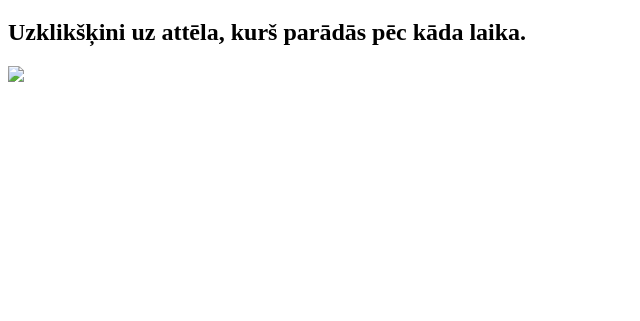
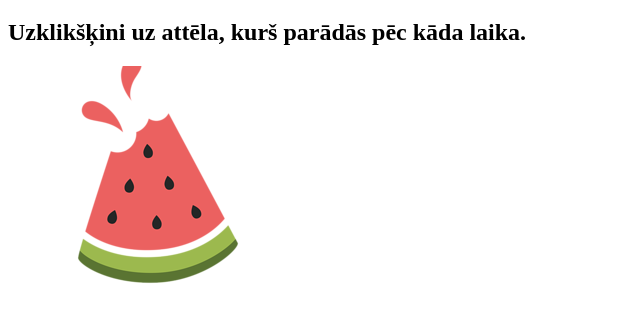
Before and after one commit to BaibaBite/projekts1_11kl, a plain HTML site: page index.html in a window 1280 px wide. Shown: the part 61-382 px from the top of the page, without its empty margins (0-640 px from the left). Drawn offline with Linux system fonts and the light colour scheme.

Commit message:
Nokavēt f-cija

```diff
--- a/index.html
+++ b/index.html
@@ -23,10 +23,15 @@
 
        function bildeParadas(){
            if (!klik){
-               b.innerHTML="<img src=arbuzs.jpg>";
+               b.innerHTML="<img src=arbuzs.png>";
            }
        }
-       bildeParadas();
+
+       function nokavet(){
+           setTimeout(bildeParadas,Math.random()*2000);
+       }
+
+       nokavet();
     </script>
 </body>
 </html>
```
